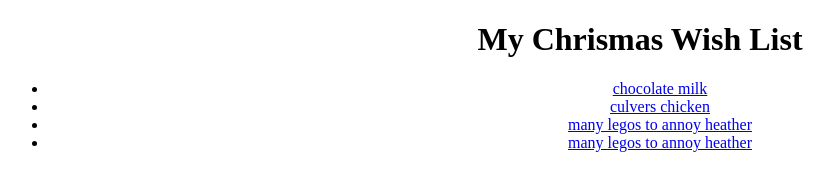
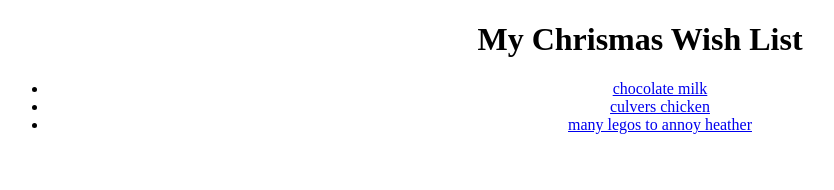
Before and after one commit to banana69696969/wishlist-website, a plain HTML site: page index.html in a window 1280 px wide. Shown: the whole page, without its empty margins (0-834 px from the left). Drawn offline with Linux system fonts and the light colour scheme.

Commit message:
Update index.html

```diff
--- a/index.html
+++ b/index.html
@@ -14,7 +14,6 @@ body {
         <li class="item-1"><a href="https://www.meijer.com/shopping/product/oberweis-chocolate-milk-1-2-gallon/61602901130.html">chocolate milk</a></li>
         <li class="item-2"><a href="https://www.culvers.com/menu-and-nutrition/chicken/menu-item-details/original-chicken-tenders--4-piece">culvers chicken</a></li>
         <li class="item-3"><a href="https://www.lego.com/en-us/product/imperial-star-destroyer-75252">many legos to annoy heather</a></li>
-        <li class="item-4"><a href="https://www.lego.com/en-us/product/imperial-star-destroyer-75252">many legos to annoy heather</a></li></li>
     </ul>
 </body>
 </html>
```
